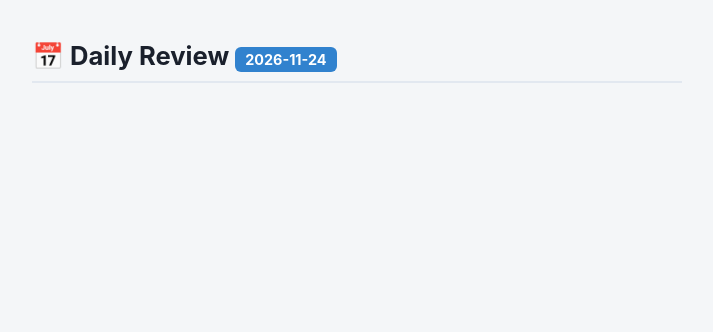
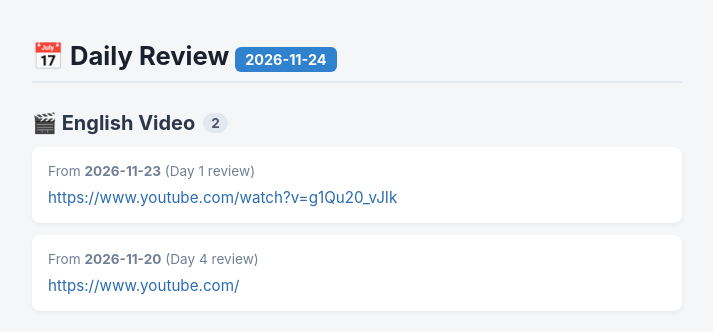
Before and after one commit to yilinaws/Ebbinghaus, a plain HTML site: page index.html in a window 1280 px wide. Shown: the whole page, without its empty margins (283-996 px from the left). Drawn offline with Linux system fonts and the light colour scheme.

Commit message:
deploy: 0813c90924e128d49c4a73d6818be80b8ce5903e

```diff
--- a/index.html
+++ b/index.html
@@ -24,5 +24,20 @@
 <body>
     <h1>📅 Daily Review <span class="date-badge">2026-11-24</span></h1>
 
+            <section class="category-section">
+                <h2>🎬 English Video <span class="count">2</span></h2>
+
+                <div class="card">
+                    <div class="meta">From <strong>2026-11-23</strong> (Day 1 review)</div>
+                    <a href="https://www.youtube.com/watch?v=g1Qu20_vJIk" target="_blank" rel="noopener noreferrer">https://www.youtube.com/watch?v=g1Qu20_vJIk</a>
+                </div>
+
+                <div class="card">
+                    <div class="meta">From <strong>2026-11-20</strong> (Day 4 review)</div>
+                    <a href="https://www.youtube.com/" target="_blank" rel="noopener noreferrer">https://www.youtube.com/</a>
+                </div>
+
+            </section>
+
 </body>
 </html>
```
